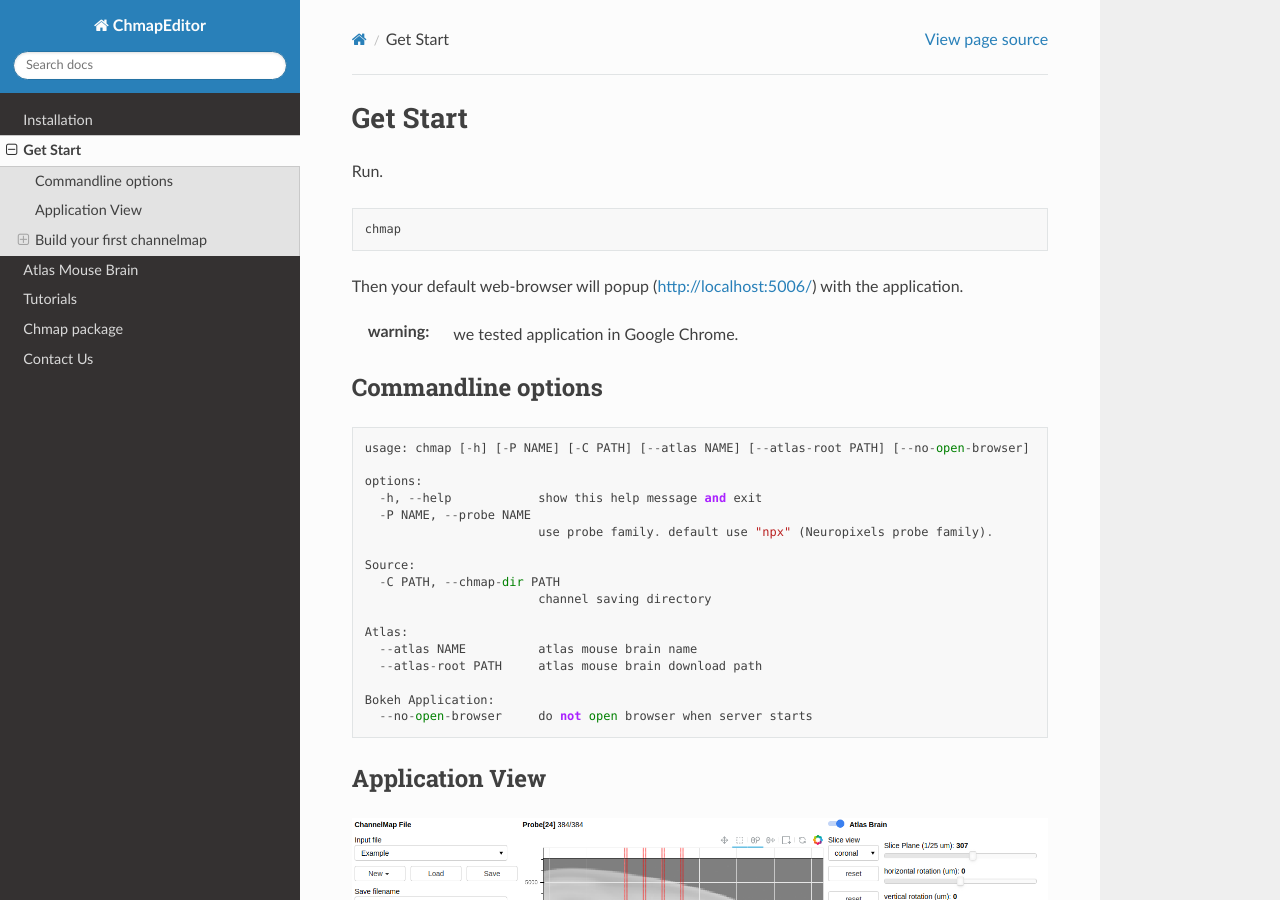
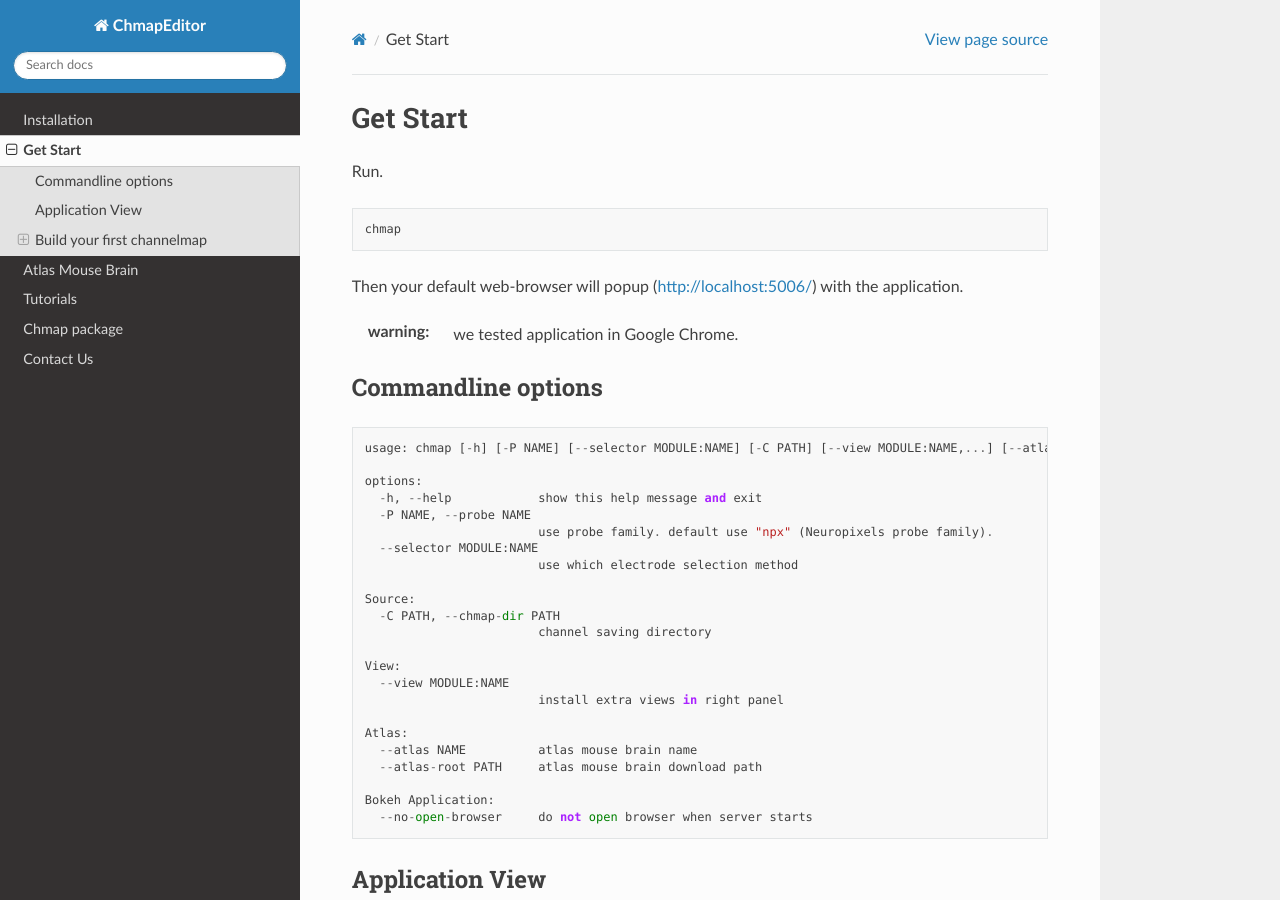
Before and after one commit to AntonioST/NeuroCarto, a Sphinx documentation site: the page built from doc/source/start.rst, in a window 1280 px wide and 900 px high. Built offline with Sphinx 7.4.7 and the Read the Docs theme 2.0.0, drawn with Linux system fonts in a browser that asks for light colours.

Commit message:
update doc

```diff
--- a/doc/source/start.rst
+++ b/doc/source/start.rst
@@ -16,16 +16,22 @@ Commandline options
 
 ::
 
-    usage: chmap [-h] [-P NAME] [-C PATH] [--atlas NAME] [--atlas-root PATH] [--no-open-browser]
+    usage: chmap [-h] [-P NAME] [--selector MODULE:NAME] [-C PATH] [--view MODULE:NAME,...] [--atlas NAME] [--atlas-root PATH] [--no-open-browser]
 
     options:
       -h, --help            show this help message and exit
       -P NAME, --probe NAME
                             use probe family. default use "npx" (Neuropixels probe family).
+      --selector MODULE:NAME
+                            use which electrode selection method
 
     Source:
       -C PATH, --chmap-dir PATH
                             channel saving directory
+
+    View:
+      --view MODULE:NAME
+                            install extra views in right panel
 
     Atlas:
       --atlas NAME          atlas mouse brain name
--- a/doc/source/tutorial.rst
+++ b/doc/source/tutorial.rst
@@ -7,3 +7,5 @@ Tutorials
 
    notebooks/Example
    notebooks/Extending
+   notebooks/Selecting
+   notebooks/Statistics
```
Also changed, not shown: doc/source/notebooks/Example.ipynb, 1 other file.
